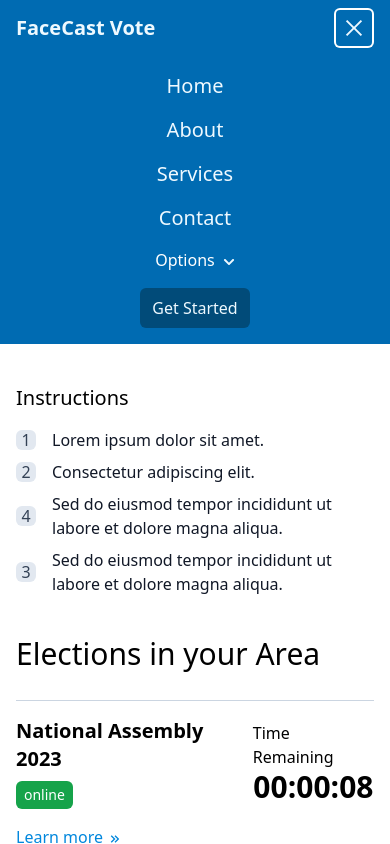
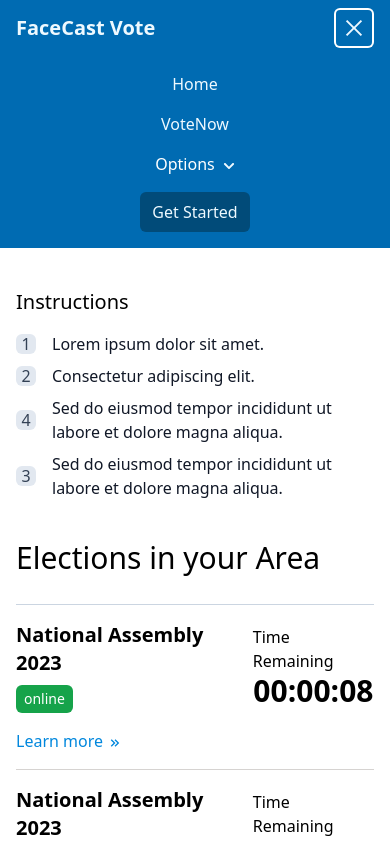
Before and after one commit to ABRJrocks/facecast-vote, a React (Create React App) app: page / in a window 390 px wide. Both pictures are taken after a click on the button 354 px from the left and 28 px from the top of the page. Shown: the top 844 px of the page. Built offline with nearby package versions, Linux system fonts and the light colour scheme.

Commit message:
Update Navbar.jsx

```diff
--- a/src/Components/Navbar.jsx
+++ b/src/Components/Navbar.jsx
@@ -12,14 +12,17 @@ const Navbar = () => {
         <div className="flex items-center justify-between py-2 md:py-2">
           <h1 className="text-xl md:text-2xl font-semibold">FaceCast Vote</h1>
           <nav className="hidden lg:flex lg:items-center space-x-6 text-base font-medium">
-
-            <Link to="/" className="hover:opacity-90" >Home</Link>
-            <Link to="/vote" className="hover:opacity-90" >VoteNow</Link>
-            <DropDown title={'Archives'}/>
+            <Link to="/" className="hover:opacity-90">
+              Home
+            </Link>
+            <Link to="/vote" className="hover:opacity-90">
+              VoteNow
+            </Link>
+            <DropDown title={"Archives"} />
             <div className="flex gap-2">
               {/* <DropDown title={'Muhammd Saad'} type={"userAccount"}/> */}
               <button className="bg-regal-blue-900 text-regal-blue-50 px-3 py-2 drop-shadow-sm rounded-md hover:bg-regal-blue-900/80">
-                <Link to="/register" >Get Started</Link>
+                <Link to="/register">Get Started</Link>
               </button>
             </div>
           </nav>
@@ -54,23 +57,17 @@ const Navbar = () => {
             aria-label="mobile-menu"
           >
             <div className="flex flex-col items-center text-start space-y-4">
-              <a href="#" className="text-xl  hover:opacity-90">
+              <Link to="/" className="hover:opacity-90">
                 Home
-              </a>
-              <a href="#" className="text-xl  hover:opacity-90">
-                About
-              </a>
-              <a href="#" className="text-xl  hover:opacity-90">
-                Services
-              </a>
-              <a href="#" className="text-xl  hover:opacity-90">
-                Contact
-              </a>
+              </Link>
+              <Link to="/vote" className="hover:opacity-90">
+                VoteNow
+              </Link>
               <DropDown />
               <div className="flex gap-2">
                 {/* <DropDown title={'Muhammd Saad'} type={"userAccount"}/> */}
                 <button className="bg-regal-blue-900 text-regal-blue-50 px-3 py-2  rounded-md hover:bg-regal-blue-900/80">
-                  Get Started
+                  <Link to="/register">Get Started</Link>
                 </button>
               </div>
             </div>
```
